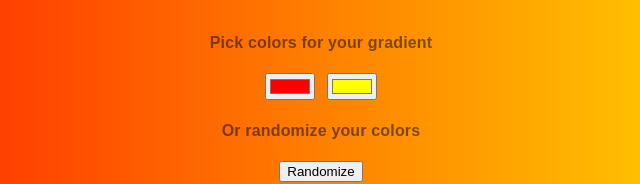
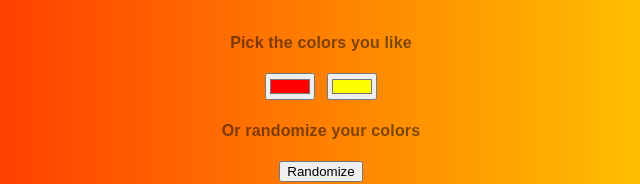
Before and after one commit to Quinsan/background-generator, a plain HTML site: page index.html in a window 1280 px wide. Shown: the part 171-355 px from the top of the page, 319-959 px from the left. Drawn offline with Linux system fonts and the light colour scheme.

Commit message:
changing text

```diff
--- a/index.html
+++ b/index.html
@@ -6,7 +6,7 @@
 </head>
 <body id="gradient">
 	<h1>Cool Background Generator</h1>
-	<h4>Pick colors for your gradient</h4>
+	<h4>Pick the colors you like</h4>
 	<input class="color1" type="color" name="color1" value="#ff0000">
 	<input class="color2" type="color" name="color2" value="#ffff00">
 	<h4>Or randomize your colors</h4>
```
